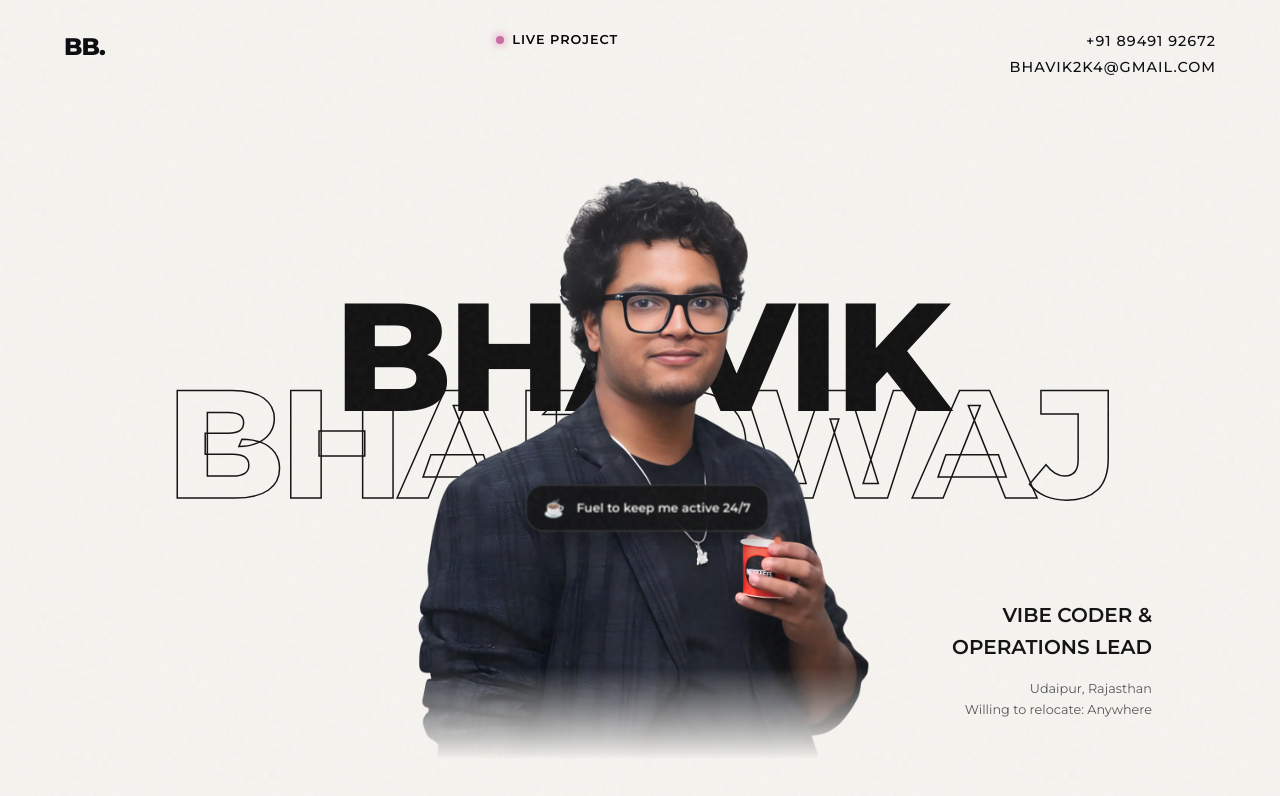
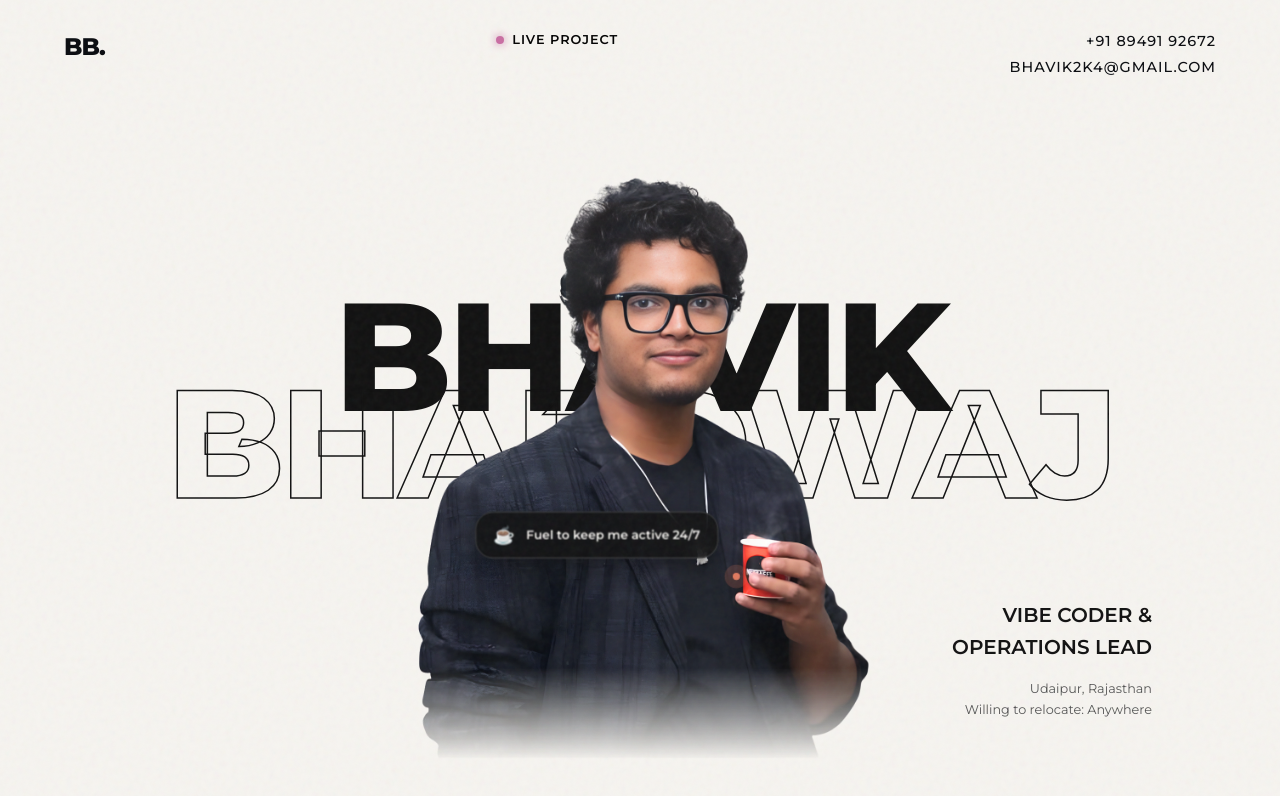
Before and after one commit to FdeankCrual/Portfolio, a React (Vite) app: page / in a window 1280 px wide. Shown: the top 796 px of the page. Built offline with nearby package versions, Linux system fonts and the light colour scheme.

Commit message:
Perfectly align tea marker over the red cup

```diff
--- a/src/OsosPortfolio.jsx
+++ b/src/OsosPortfolio.jsx
@@ -239,7 +239,7 @@ function StickyHero() {
           animate={{ opacity: 1, y: 0 }}
           transition={{ duration: 1.5, ease: [0.16, 1, 0.3, 1], delay: 0.5 }}
         >
-          <div style={{ position: 'relative', height: '85vh', pointerEvents: 'auto' }}>
+          <div style={{ position: 'relative', height: '85vh', display: 'inline-block', pointerEvents: 'auto' }}>
             <img
               src="portrait.png"
               alt="Portrait"
@@ -248,13 +248,16 @@ function StickyHero() {
                 e.target.src = "https://images.unsplash.com/photo-1507003211169-0a1dd7228f2d?q=80&w=800&auto=format&fit=crop";
               }}
               style={{
-                height: '100%', objectFit: 'contain', objectPosition: 'bottom',
+                height: '100%', width: 'auto', objectFit: 'contain', objectPosition: 'bottom',
                 maskImage: 'linear-gradient(to top, transparent 0%, black 15%)',
                 WebkitMaskImage: 'linear-gradient(to top, transparent 0%, black 15%)',
               }}
             />
 
-            {/* Funny Tea Marker */}
+            {/* Funny Tea Marker Container (Centered perfectly on the cup) */}
+            <div style={{ position: 'absolute', top: '70%', left: '71%', zIndex: 10 }}>
+
+               {/* The Tooltip Box (Floats up and to the left) */}
                <motion.div
                  className="tea-marker"
                  initial={{ opacity: 0, scale: 0, rotate: -10 }}
@@ -262,8 +265,8 @@ function StickyHero() {
                  transition={{ delay: 2, duration: 0.8, type: 'spring' }}
                  style={{
                    position: 'absolute',
-                 top: '55%',   /* Adjust this percentage to move up/down */
-                 left: '25%',  /* Adjust this percentage to move left/right */
+                   bottom: '20px',
+                   right: '20px',
                    backgroundColor: 'rgba(17, 17, 17, 0.85)',
                    backdropFilter: 'blur(10px)',
                    padding: '0.8rem 1.2rem',
@@ -277,22 +280,24 @@ function StickyHero() {
                    gap: '0.8rem',
                    boxShadow: '0 10px 30px rgba(0,0,0,0.5)',
                    cursor: 'pointer',
-                 zIndex: 10
+                   whiteSpace: 'nowrap'
                  }}
                >
                  <span style={{ fontSize: '1.2rem' }}>☕</span>
                  <span>Fuel to keep me active 24/7</span>
+               </motion.div>
 
-               {/* Pulsing indicator dot */}
-               <div style={{ position: 'absolute', bottom: '-15px', right: '-15px', display: 'flex', justifyContent: 'center', alignItems: 'center' }}>
+               {/* Pulsing indicator dot (Pinned exactly to 70%, 71%) */}
+               <div style={{ position: 'absolute', display: 'flex', justifyContent: 'center', alignItems: 'center', transform: 'translate(-50%, -50%)' }}>
                  <motion.div
-                   animate={{ scale: [1, 2], opacity: [1, 0] }}
+                   animate={{ scale: [1, 2.5], opacity: [1, 0] }}
                    transition={{ duration: 1.5, repeat: Infinity }}
-                   style={{ position: 'absolute', width: '10px', height: '10px', backgroundColor: '#E07A5F', borderRadius: '50%' }}
+                   style={{ position: 'absolute', width: '12px', height: '12px', backgroundColor: '#E07A5F', borderRadius: '50%' }}
                  />
                  <div style={{ width: '8px', height: '8px', backgroundColor: '#E07A5F', borderRadius: '50%', zIndex: 1 }}></div>
                </div>
-            </motion.div>
+
+            </div>
           </div>
         </motion.div>
 
```
Lines whose indentation alone changed are shown as unchanged.
